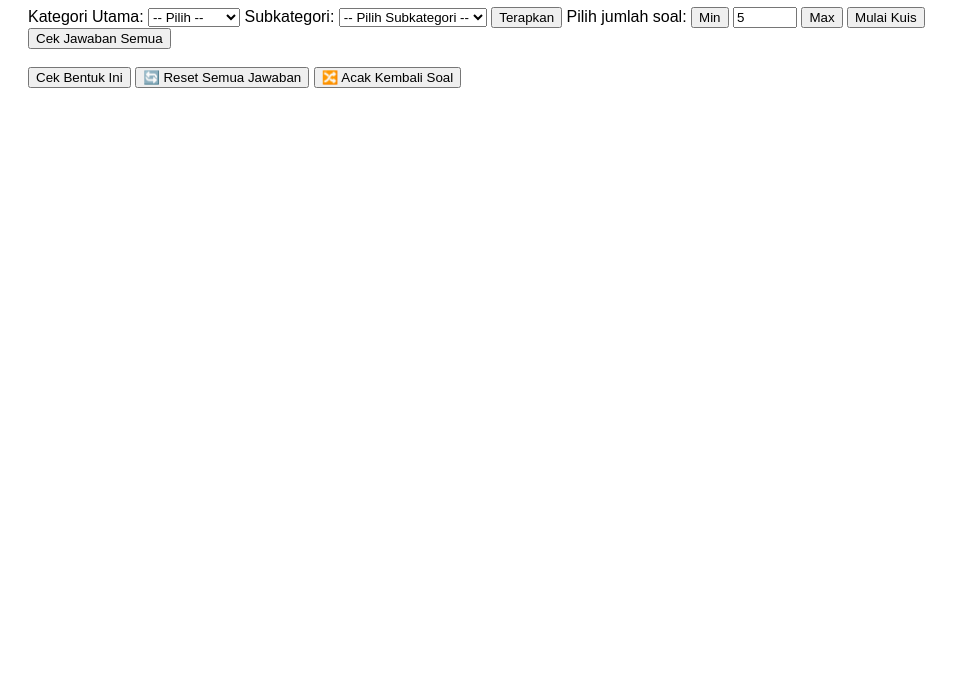
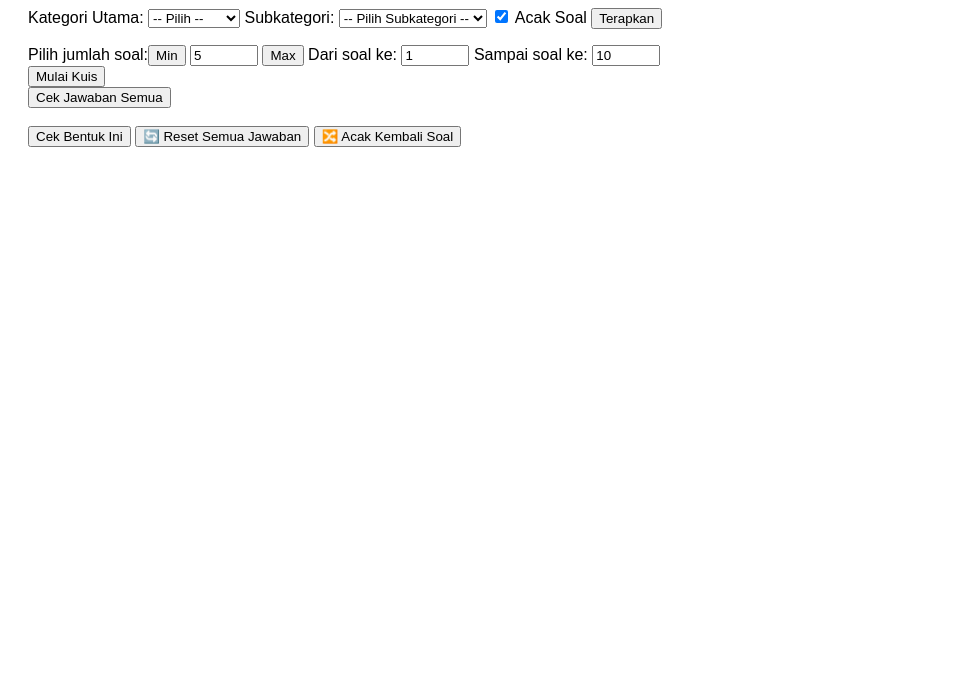
Before and after one commit to WAW-Elektronik/KuisBahasaJepangN4HTMLJS, a plain HTML site: page index.html in a window 1280 px wide. Shown: the part 101-800 px from the top of the page, without its empty margins (0-960 px from the left). Drawn offline with Linux system fonts and the light colour scheme.

Commit message:
Update index.html

```diff
--- a/index.html
+++ b/index.html
@@ -30,13 +30,23 @@
     <option value="">-- Pilih Subkategori --</option>
   </select>
 </label>
+
+<label>
+  <input type="checkbox" id="acakSoal" checked>
+  Acak Soal
+</label>
+
 <button onclick="terapkanKategori()">Terapkan</button>
 
-<label>Pilih jumlah soal: <button onclick="setMinJumlah()">Min</button>
-    <input type="number" id="jumlahSoal" value="5" min="1" max="100">
-</label>
-
-<button onclick="setMaxJumlah()">Max</button>
+<div style="margin-top: 1em;">
+  <label for="jumlahSoal">Pilih jumlah soal:<button onclick="setMinJumlah()">Min</button></label>
+  <input type="number" id="jumlahSoal" value="5" min="1" max="100" style="width: 60px;">
+  <button onclick="setMaxJumlah()">Max</button>
+  <label for="soalMulai">Dari soal ke:</label>
+  <input type="number" id="soalMulai" value="1" min="1" style="width: 60px;">
+  <label for="soalAkhir">Sampai soal ke:</label>
+  <input type="number" id="soalAkhir" value="10" min="1" style="width: 60px;">
+</div>
 
   <button onclick="mulaiKuis()">Mulai Kuis</button>
 
```
